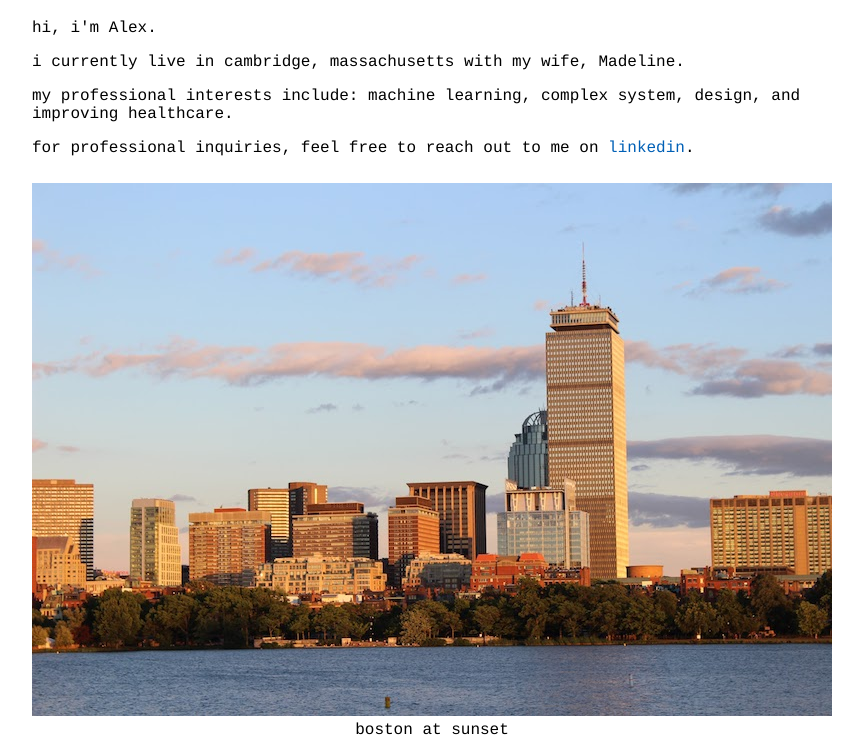
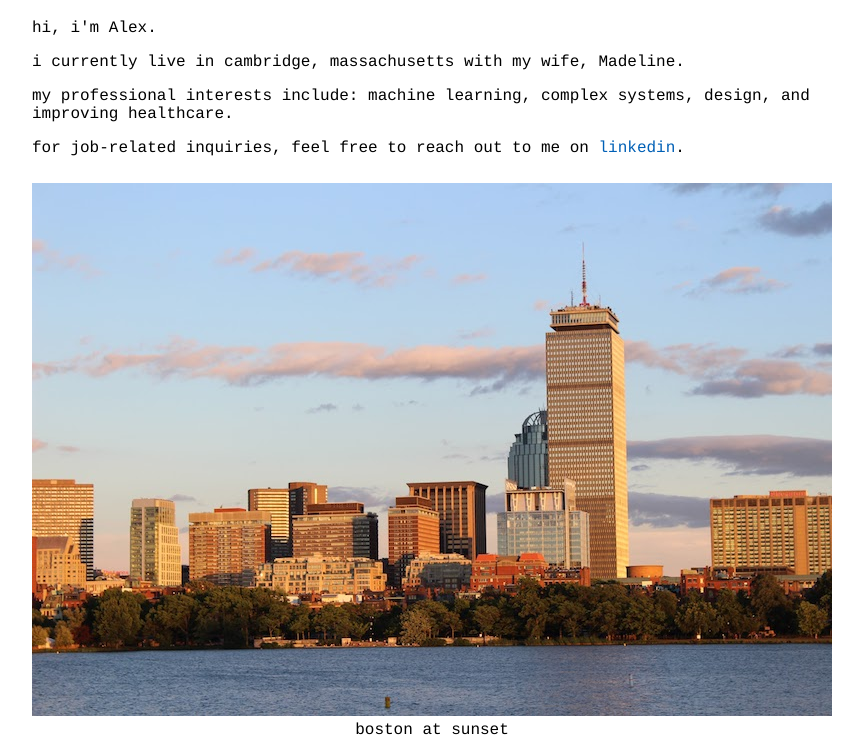
Before and after one commit to itsaliu90/yuningalexliu-archived.github.io, a plain HTML site: page about.html in a window 1280 px wide. Shown: the part 79-818 px from the top of the page, without its empty margins (208-1071 px from the left). Drawn offline with Linux system fonts and the light colour scheme.

Commit message:
correct typos

```diff
--- a/about.html
+++ b/about.html
@@ -41,8 +41,8 @@
     <h1>about</h1>
     <p>hi, i'm Alex.</p>
     <p>i currently live in cambridge, massachusetts with my wife, Madeline.</p>
-    <p>my professional interests include: machine learning, complex system, design, and improving healthcare.</p>
-    <p>for professional inquiries, feel free to reach out to me on <a href="https://www.linkedin.com/in/yuningalexliu/">linkedin</a>.</p>
+    <p>my professional interests include: machine learning, complex systems, design, and improving healthcare.</p>
+    <p>for job-related inquiries, feel free to reach out to me on <a href="https://www.linkedin.com/in/yuningalexliu/">linkedin</a>.</p>
     <img id="bottom-image" src="images/boston.JPG" alt="boston" style="width:800px;height:533px;">
     <div style="text-align: center"><span>boston at sunset</span></div>
   </div>
```
Also changed, not shown: projects/style-transfer.html (+1 -1 lines).
